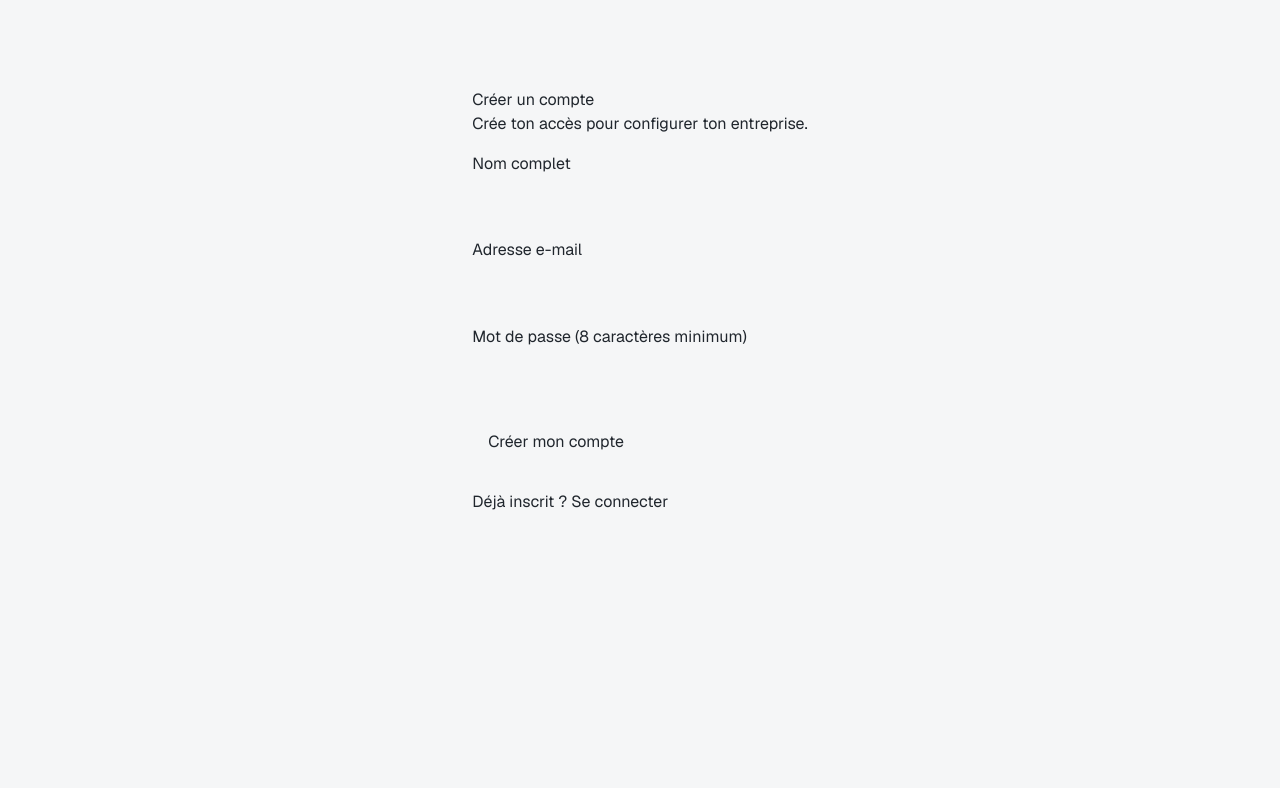
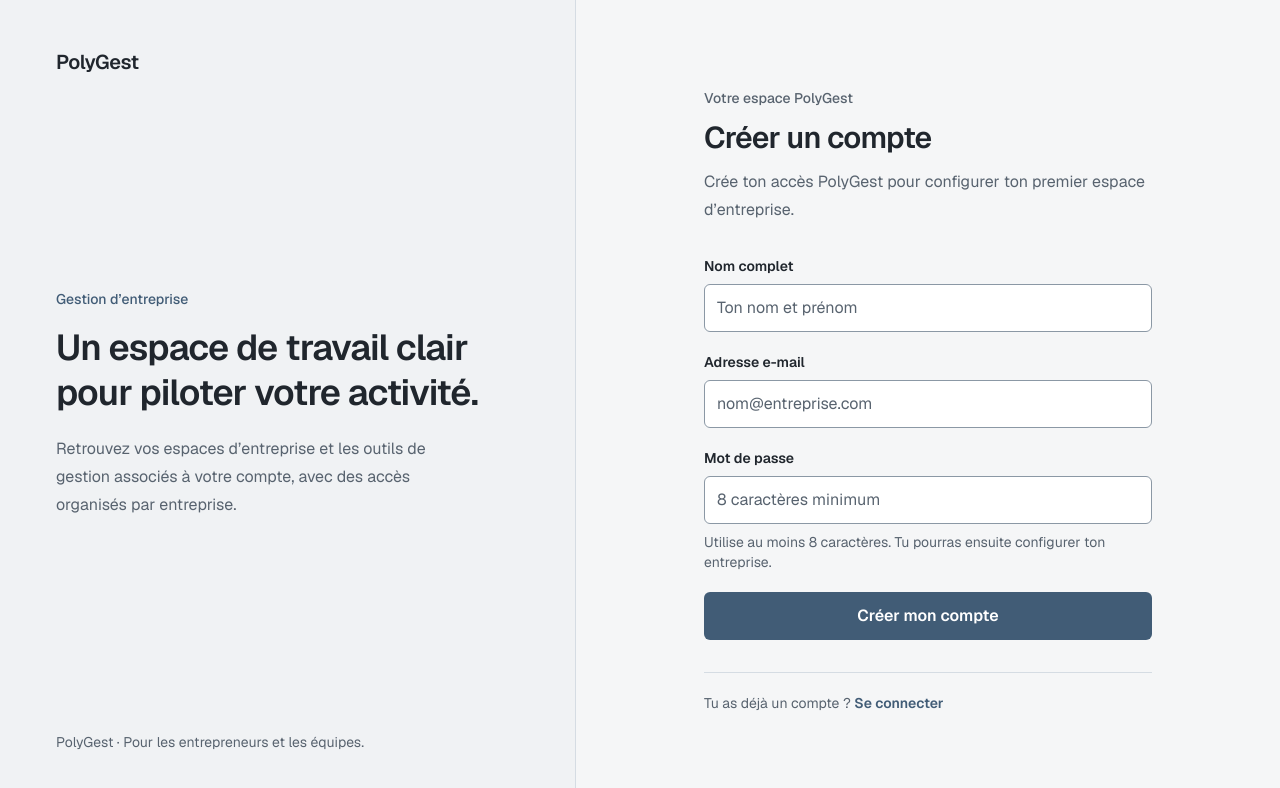
Before and after one commit to toussaink59-cpu/gestion-entreprise-universelle, a Next.js app in the folder apps/web/: page /register in a window 1280 px wide. Shown: the top 788 px of the page. Built offline with nearby package versions, Linux system fonts and the light colour scheme.

Commit message:
feat(auth): redesign account registration experience

```diff
--- a/apps/web/src/app/register/page.tsx
+++ b/apps/web/src/app/register/page.tsx
@@ -1,4 +1,6 @@
+import Link from "next/link";
 import { signUp } from "@/app/auth/actions";
+import { AuthShell } from "@/components/auth/auth-shell";
 
 export const instant = false;
 
@@ -8,78 +10,137 @@ type RegisterPageProps = {
   }>;
 };
 
+const INPUT_CLASS =
+  "mt-2 block min-h-12 w-full rounded-md border border-[var(--pg-control-border)] bg-[var(--pg-surface)] px-3 py-2.5 text-base text-[var(--pg-text)] outline-none transition-colors placeholder:text-[var(--pg-text-muted)] focus-visible:border-[var(--pg-accent)] focus-visible:outline focus-visible:outline-2 focus-visible:outline-offset-2 focus-visible:outline-[var(--pg-focus)]";
+
+const BUTTON_CLASS =
+  "inline-flex min-h-12 w-full items-center justify-center rounded-md bg-[var(--pg-accent)] px-5 py-3 text-base font-semibold text-white transition-colors hover:bg-[var(--pg-accent-hover)] focus-visible:outline focus-visible:outline-2 focus-visible:outline-offset-2 focus-visible:outline-[var(--pg-focus)]";
+
+function getRegisterError(code: string | undefined): string | null {
+  switch (code) {
+    case "missing-fields":
+      return "Tous les champs sont obligatoires.";
+    case "invalid-name":
+      return "Le nom complet doit contenir entre 2 et 100 caractères.";
+    case "invalid-email":
+      return "Le format de l’adresse e-mail est invalide.";
+    case "password-too-long":
+      return "Le mot de passe ne doit pas dépasser 128 caractères.";
+    case "password-too-short":
+      return "Le mot de passe doit contenir au moins 8 caractères.";
+    case "signup-failed":
+      return "Impossible de créer le compte. Vérifie les informations et réessaie.";
+    default:
+      return code ? "L’inscription n’a pas pu aboutir. Réessaie." : null;
+  }
+}
+
 export default async function RegisterPage({
   searchParams,
 }: RegisterPageProps) {
   const params = await searchParams;
-
-  const errorMessages: Record<string, string> = {
-    "missing-fields": "Tous les champs sont obligatoires.",
-    "invalid-name": "Le nom complet doit contenir entre 2 et 100 caracteres.",
-    "invalid-email": "Le format de l'adresse e-mail est invalide.",
-    "password-too-long": "Le mot de passe ne doit pas depasser 128 caracteres.",
-    "password-too-short": "Le mot de passe doit contenir au moins 8 caractères.",
-    "signup-failed":
-      "Impossible de créer le compte. Vérifie les informations ou réessaie.",
-  };
-
-  const error = params.error
-    ? errorMessages[params.error] ?? "L'inscription a échoué."
-    : null;
+  const error = getRegisterError(params.error);
 
   return (
-    <main style={{ maxWidth: 460, margin: "4rem auto", padding: "1.5rem" }}>
-      <h1>Créer un compte</h1>
-      <p>Crée ton accès pour configurer ton entreprise.</p>
+    <AuthShell
+      title="Créer un compte"
+      description="Crée ton accès PolyGest pour configurer ton premier espace d’entreprise."
+      footer={
+        <p>
+          Tu as déjà un compte ?{" "}
+          <Link
+            href="/login"
+            className="font-semibold text-[var(--pg-accent)] underline-offset-4 hover:underline focus-visible:rounded-sm focus-visible:outline focus-visible:outline-2 focus-visible:outline-offset-4 focus-visible:outline-[var(--pg-focus)]"
+          >
+            Se connecter
+          </Link>
+        </p>
+      }
+    >
+      {error ? (
+        <p
+          role="alert"
+          aria-live="assertive"
+          className="mb-6 rounded-md border border-[#E7CACA] bg-[#FAF0F0] p-4 text-sm leading-6 text-[#963F3F]"
+        >
+          {error}
+        </p>
+      ) : null}
 
-      {error && <p role="alert">{error}</p>}
-
-      <form action={signUp}>
-        <label style={{ display: "block", marginTop: "1rem" }}>
-          Nom complet
+      <form action={signUp} className="space-y-5">
+        <div>
+          <label
+            htmlFor="register-full-name"
+            className="block text-sm font-semibold text-[var(--pg-text)]"
+          >
+            Nom complet
+          </label>
           <input
+            id="register-full-name"
+            className={INPUT_CLASS}
             type="text"
             name="full_name"
             autoComplete="name"
             maxLength={100}
+            minLength={2}
             required
-            style={{ display: "block", width: "100%", padding: "0.7rem" }}
+            placeholder="Ton nom et prénom"
           />
-        </label>
+        </div>
 
-        <label style={{ display: "block", marginTop: "1rem" }}>
-          Adresse e-mail
+        <div>
+          <label
+            htmlFor="register-email"
+            className="block text-sm font-semibold text-[var(--pg-text)]"
+          >
+            Adresse e-mail
+          </label>
           <input
+            id="register-email"
+            className={INPUT_CLASS}
             type="email"
             name="email"
             autoComplete="email"
+            autoCapitalize="none"
+            spellCheck={false}
             maxLength={254}
             required
-            style={{ display: "block", width: "100%", padding: "0.7rem" }}
+            placeholder="nom@entreprise.com"
           />
-        </label>
+        </div>
 
-        <label style={{ display: "block", marginTop: "1rem" }}>
-          Mot de passe (8 caractères minimum)
+        <div>
+          <label
+            htmlFor="register-password"
+            className="block text-sm font-semibold text-[var(--pg-text)]"
+          >
+            Mot de passe
+          </label>
           <input
+            id="register-password"
+            className={INPUT_CLASS}
             type="password"
             name="password"
             autoComplete="new-password"
             minLength={8}
             maxLength={128}
             required
-            style={{ display: "block", width: "100%", padding: "0.7rem" }}
+            aria-describedby="register-password-hint"
+            placeholder="8 caractères minimum"
           />
-        </label>
+          <p
+            id="register-password-hint"
+            className="mt-2 text-sm leading-5 text-[var(--pg-text-muted)]"
+          >
+            Utilise au moins 8 caractères. Tu pourras ensuite configurer ton
+            entreprise.
+          </p>
+        </div>
 
-        <button type="submit" style={{ marginTop: "1.5rem", padding: "0.7rem 1rem" }}>
+        <button type="submit" className={BUTTON_CLASS}>
           Créer mon compte
         </button>
       </form>
-
-      <p style={{ marginTop: "1.5rem" }}>
-        Déjà inscrit ? <a href="/login">Se connecter</a>
-      </p>
-    </main>
+    </AuthShell>
   );
 }
```
